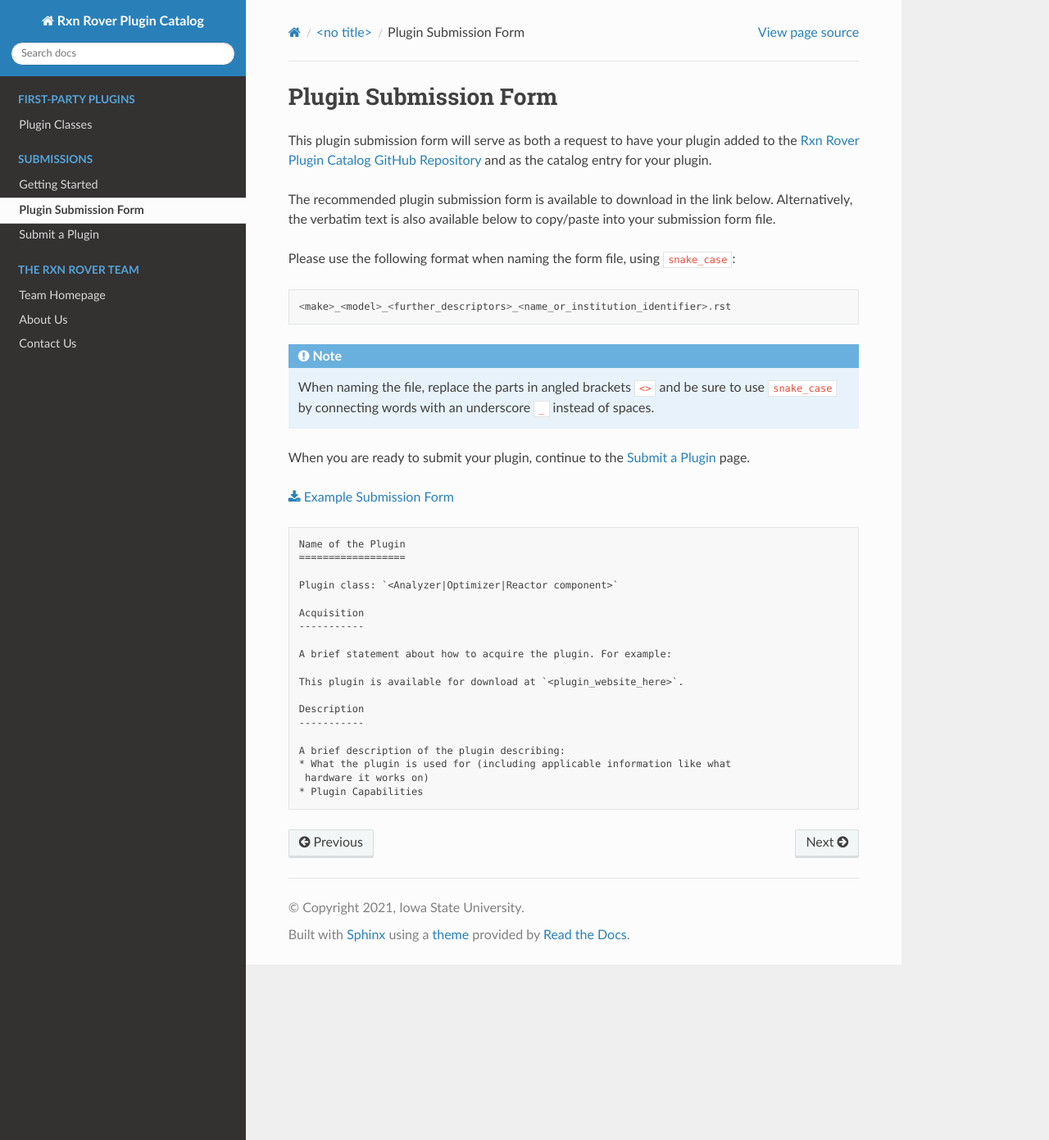
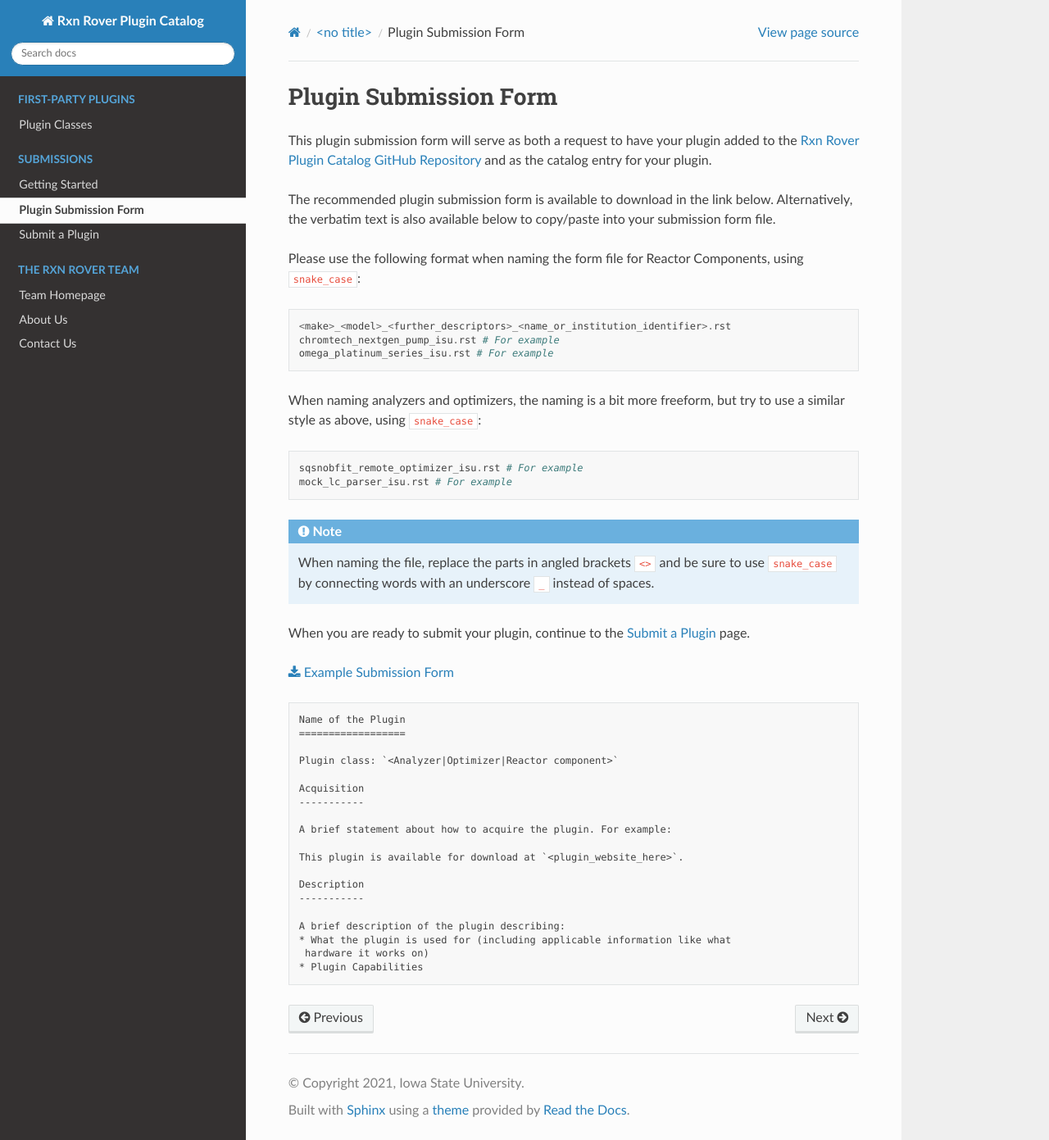
Before and after one commit to RxnRover/PluginCatalog, a Sphinx documentation site: the page built from source/submissions/plugin_submission_form.rst, in a window 1280 px wide and 1391 px high. Shown: the whole window at 82% size. Built offline with Sphinx 7.4.7 and the Read the Docs theme 2.0.0, drawn with Linux system fonts in a browser that asks for light colours; pages that are not in the unit, such as notebooks, are missing from menus.

Commit message:
Added example form names

```diff
--- a/source/submissions/plugin_submission_form.rst
+++ b/source/submissions/plugin_submission_form.rst
@@ -9,9 +9,17 @@
 below. Alternatively, the verbatim text is also available below to copy/paste
 into your submission form file.
 
-Please use the following format when naming the form file, using ``snake_case``::
+Please use the following format when naming the form file for Reactor Components, using ``snake_case``::
 
    <make>_<model>_<further_descriptors>_<name_or_institution_identifier>.rst
+   chromtech_nextgen_pump_isu.rst # For example
+   omega_platinum_series_isu.rst # For example
+
+When naming analyzers and optimizers, the naming is a bit more freeform, but
+try to use a similar style as above, using ``snake_case``::
+
+   sqsnobfit_remote_optimizer_isu.rst # For example
+   mock_lc_parser_isu.rst # For example
 
 .. note::
    When naming the file, replace the parts in angled brackets ``<>`` and be
```
